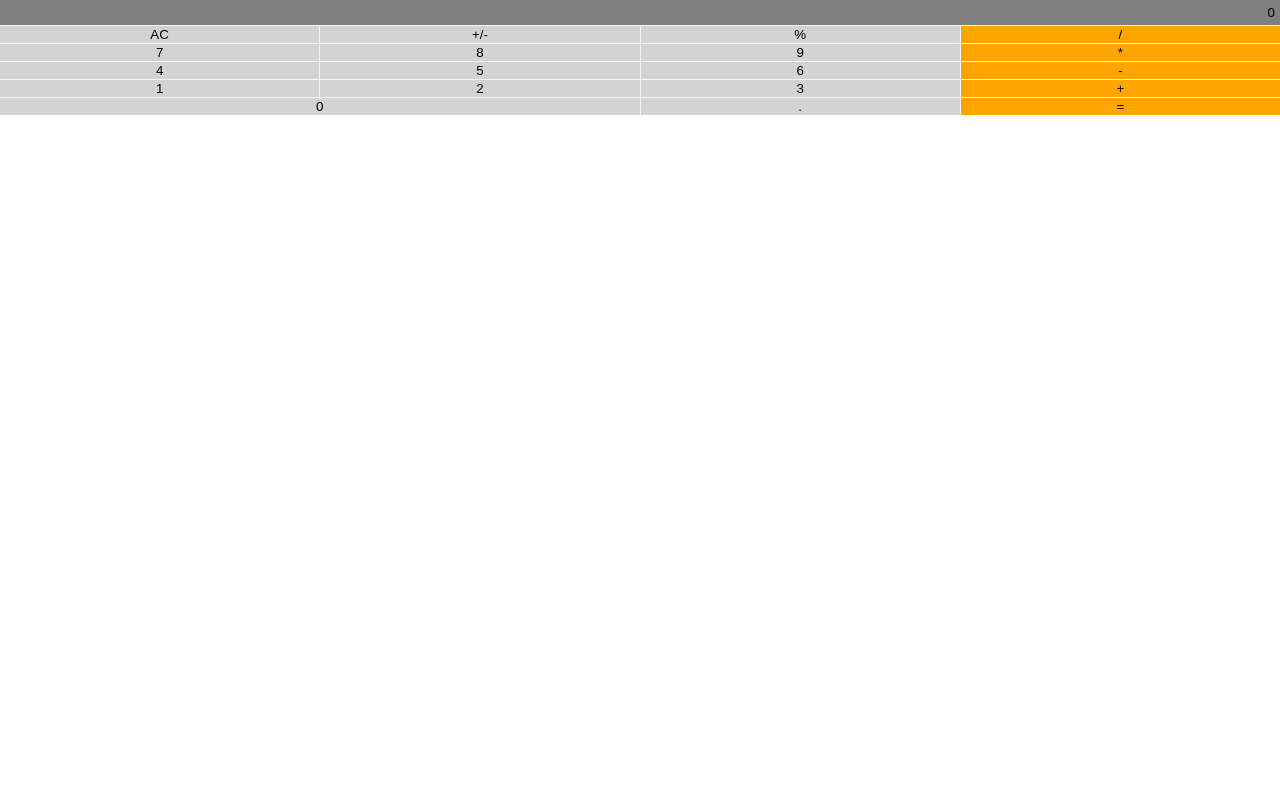
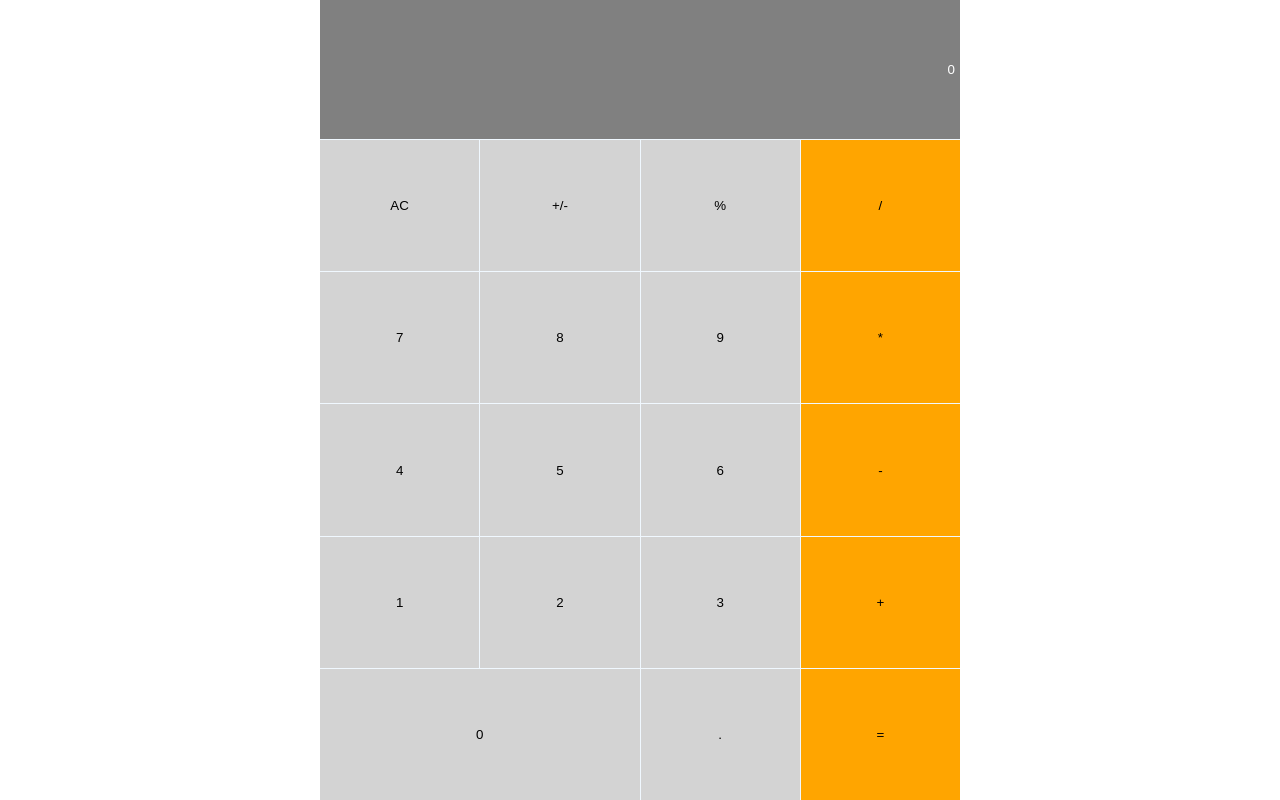
Before and after one commit to tahseenzahra/Math-Magician, a React (Create React App) app: page / in a window 1280 px wide. Built offline with nearby package versions, Linux system fonts and the light colour scheme.

Commit message:
Update the UI of Calculator

```diff
--- a/src/components/Calculator.css
+++ b/src/components/Calculator.css
@@ -12,10 +12,14 @@
   display: grid;
   grid-template-columns: repeat(4, 1fr);
   gap: 1px;
+  width: 50%;
+  height: 100vh;
+  margin: auto;
 }
 
 #a {
   grid-column: 1 / -1;
+  color: white;
   background-color: gray;
   text-align: right;
   padding: 5px;
```
